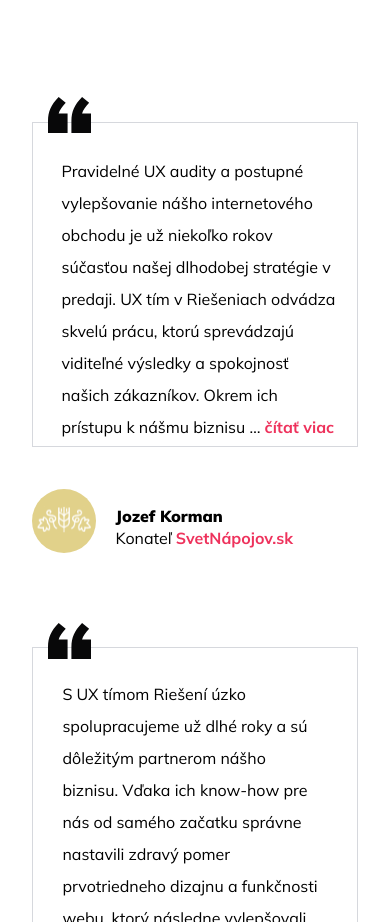
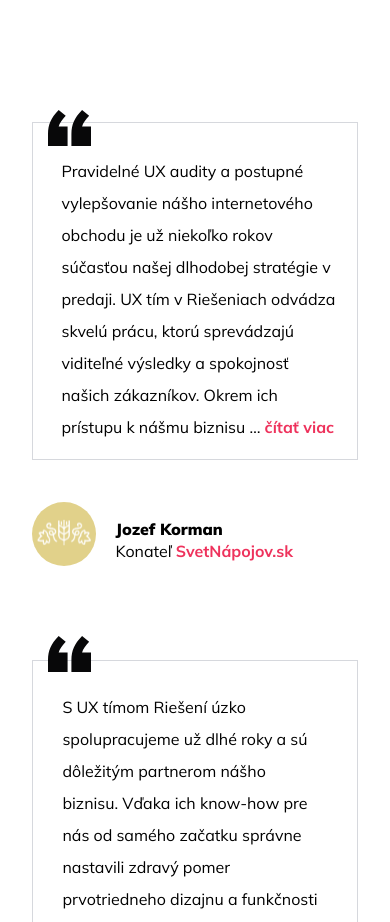
Before and after one commit to Dzoudzou13/Frontend-Developer, a Vue app: page /#/ in a window 390 px wide. Shown: the part 1940-2862 px from the top of the page. Built offline with nearby package versions, Linux system fonts and the light colour scheme.

Commit message:
uprava paddingu v boxe1

```diff
--- a/src/views/HomeView.vue
+++ b/src/views/HomeView.vue
@@ -621,7 +621,7 @@ Button:hover {
     }
     .box1 p {
         width: 17.25em;
-        padding: 2em 1.19em 0.19em 1.75em;
+        padding: 2em 1.19em 1em 1.75em;
     }
     .box1 img {
         bottom: 21.9em;
```
